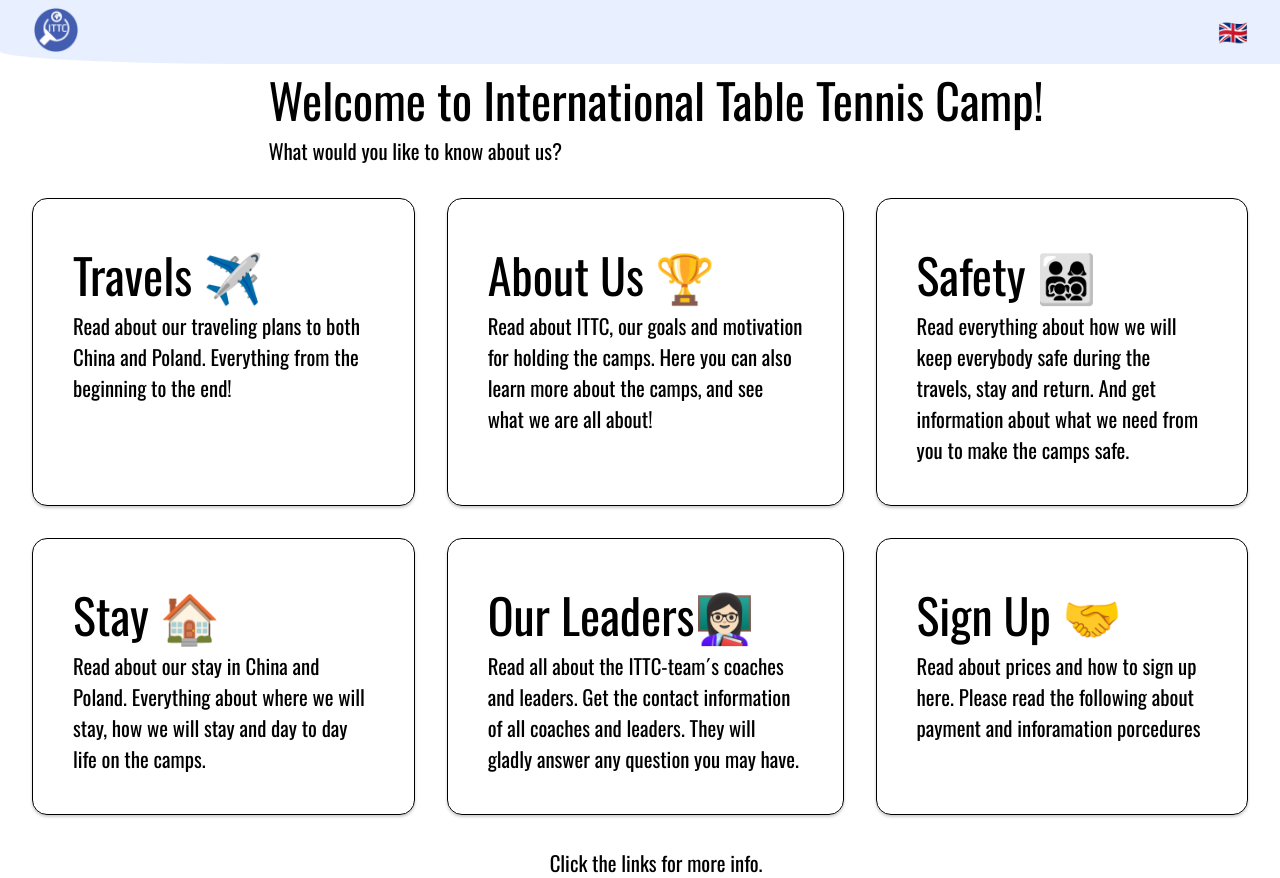
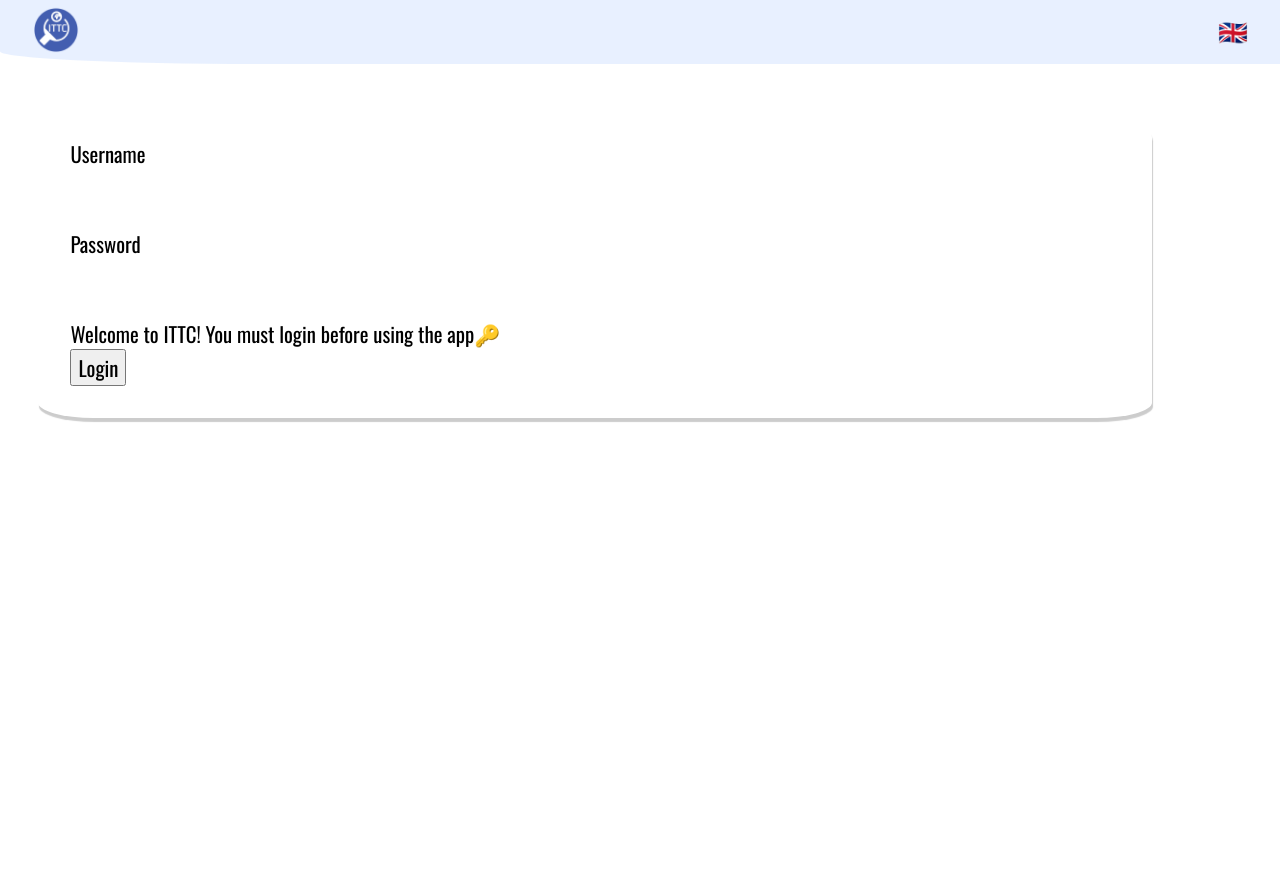
Before and after one commit to mikkelgud/InternationalTableTennisCamp, a React (Create React App) app: page / in a window 1280 px wide. After the commit the page ends 800 px from the top, so only its background shows below. Built offline with nearby package versions, Linux system fonts and the light colour scheme.

Commit message:
Made false login to trick anybody who should dare enter my page

```diff
--- a/src/App.js
+++ b/src/App.js
@@ -16,13 +16,14 @@ import Safety from './components/Safety';
 import Mikkel from './Leaders/Mikkel';
 import Hilding from './Leaders/HildingPersson';
 import Fen from './Leaders/LiFen';
+import Login from './components/Login';
 
 function App() {
   return (
     <div className="App">
       <Navbar />
       <Switch>
-        <Route path="/" exact component={Home} />
+        <Route path="/" exact component={Login} />
         <Route path="/home" exact component={Home} />
         <Route path="/plan" exact component={AboutUs} />
         <Route path="/leaders" exact component={Leaders} />
--- /dev/null
+++ b/src/components/Login.js
@@ -0,0 +1,47 @@
+import React ,{ useState } from 'react';
+import Card from '../styleguides/StyledTextBoxDiv';
+import {Wrapper} from '../styleguides/StyledTextBoxWrapper';
+import styled from 'styled-components';
+import {StyledText} from '../styleguides/StyledText';
+
+
+ const StyledActionButton = styled.button`
+ `
+
+const StyledInput = styled.input`
+border: none
+padding: 0.1rem 1rem
+margin: 1rem 0rem
+font: small-caption
+font-size: 1rem
+width: calc(100% - 50px)
+color: $dark-blue-light
+outline: none
+line-height: 1.5
+border-radius: 15px` ;
+
+
+export default function Login({history}) {
+    const [username, setUsername] = useState("");
+    const [password, setPassword] = useState("");
+
+    const checkIfCorrect = (props)=>{
+        if (props.Login === "aclekrbvkjAWEJDOAJWEOPDJAWÆEJDOAWE!" && props.username === "ITTCAMP"){
+            history.push('/home')
+            return null;
+        }
+    }
+
+    return(
+<Wrapper>
+    <Card>
+        <StyledText>Username</StyledText>
+        <StyledInput type='username' onChange={e => setUsername(e.target.value)}></StyledInput>
+        <StyledText>Password</StyledText>
+        <StyledInput type='password' onChange={e => setPassword(e.target.value)}></StyledInput>
+<StyledText> Welcome to ITTC! You must login before using the app<span role="img" aria-label="key">🔑</span></StyledText>
+        <StyledActionButton onClick={()=> checkIfCorrect(username, password)}><StyledText>Login</StyledText></StyledActionButton>
+    </Card>
+    </Wrapper>
+    )
+}
```
